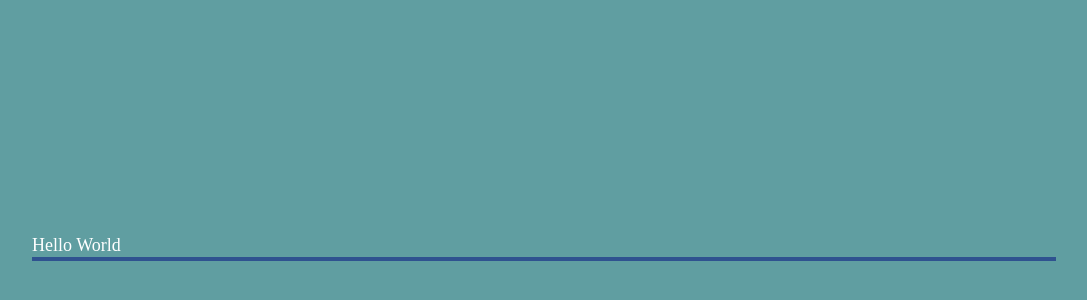
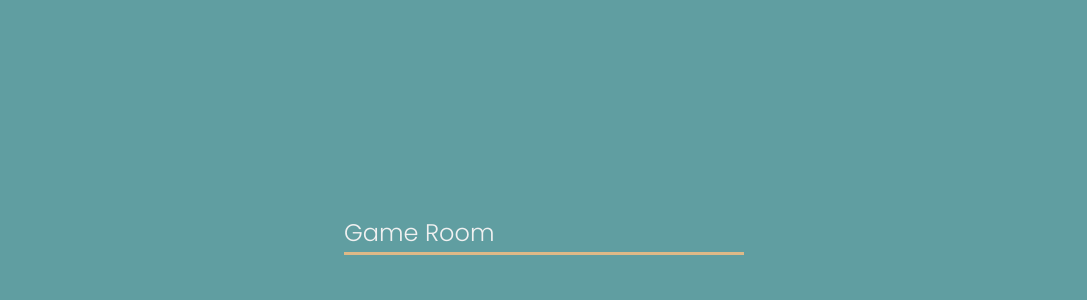
Before and after one commit to AugustinSorel/mutiplayer-tic-tac-toe, a React (Create React App) app in the folder client/: page / in a window 1280 px wide. Shown: the part 164-464 px from the top of the page, without its empty margins (96-1183 px from the left). Built offline with nearby package versions, Linux system fonts and the light colour scheme.

Commit message:
cleaner code

```diff
--- a/client/src/shared/components/formElements/Input/Input.styled.ts
+++ b/client/src/shared/components/formElements/Input/Input.styled.ts
@@ -4,49 +4,28 @@ import styled from "styled-components";
 export const InputContainer = styled.div`
   position: relative;
   width: 80%;
-  padding: 18px;
-  padding-bottom: 30px;
-  border-bottom: 1px solid #2f528f;
+  max-width: 400px;
+  border-bottom: var(--border-height) solid var(--accent-color);
 `;
 
 export const InputStyle = styled(motion.input)`
+  font-size: var(--font-size-large);
+  font-weight: var(--font-weight-regular);
+  color: var(--text-color);
+  width: 100%;
+  border: none;
+  outline: none;
   background: transparent;
-  /* background: blue; */
+  font-family: inherit;
+`;
+
+export const Label = styled(motion.label)`
+  font-size: var(--font-size-large);
+  font-weight: var(--font-weight-light);
   position: absolute;
   left: 0;
-  top: 50%;
-  color: var(--text-color);
-  border: none;
-  outline: none;
-
-  &:focus {
-    outline: none;
-  }
-  &::placeholder {
-    color: #fff;
-  }
+  bottom: 10px;
+  line-height: 18px;
+  pointer-events: none;
+  text-transform: capitalize;
 `;
-
-export const Label = styled(motion.span)`
-  align-self: center;
-  position: absolute;
-  left: 0;
-  top: 50%;
-  grid-area: input;
-  font-family: Montserrat;
-  font-size: 18px;
-  line-height: 18px;
-  text-align: left;
-  pointer-events: none;
-  font-weight: normal;
-  /* background: green; */
-`;
-
-export const Underline = styled.div`
-  position: absolute;
-  background-color: #2f528f;
-  bottom: 0;
-  left: 0;
-  width: 100%;
-  height: 3px;
-`;
--- a/client/src/shared/components/formElements/Input/index.tsx
+++ b/client/src/shared/components/formElements/Input/index.tsx
@@ -1,47 +1,44 @@
-import { TapInfo, useCycle } from "framer-motion";
 import { useState } from "react";
-import { InputContainer, InputStyle, Label, Underline } from "./Input.styled";
+import { InputContainer, InputStyle, Label } from "./Input.styled";
 
 const variantsLabel = {
-  active: {
-    x: -15,
-    y: -20,
+  moveToTop: {
+    x: -22,
+    y: -30,
     scale: 0.7,
   },
-  inactive: { x: 0, y: 0, scale: 1 },
+  moveBack: { x: 0, y: 0, scale: 1 },
 };
+const Input = () => {
+  const [isInputFocused, setIsInputFocused] = useState(false);
+  const [inputValue, setInputValue] = useState("");
 
-const motionLabel = (state: string) => {
-  return {
-    animate: state,
-    variants: variantsLabel,
-  };
-};
-
-const Input = () => {
-  const [focus, cycleFocus] = useCycle("inactive", "active");
-  const [blur, cycleBlur] = useCycle("inactive", "active");
-
-  const [value, setValue] = useState("");
-
-  const onTapStart = (
-    event: MouseEvent | TouchEvent | PointerEvent,
-    info: TapInfo
-  ) => {
-    focus === "inactive" && cycleFocus();
-    return blur === "inactive" && cycleBlur();
+  const onTapStart = () => {
+    setIsInputFocused(true);
   };
 
   const onBlur = () => {
-    value === "" && cycleFocus();
-    cycleBlur();
+    setIsInputFocused(!(inputValue === ""));
+  };
+
+  const onChangeHandler = (e: React.ChangeEvent<HTMLInputElement>) => {
+    setInputValue(e.target.value);
   };
 
   return (
     <InputContainer>
-      <InputStyle type={"text"} onTap={onTapStart} onBlur={onBlur} />
-      <Label {...motionLabel(focus)}>Hello World</Label>
-      <Underline />
+      <InputStyle
+        type={"text"}
+        onTap={onTapStart}
+        onBlur={onBlur}
+        onChange={onChangeHandler}
+      />
+      <Label
+        animate={isInputFocused ? "moveToTop" : "moveBack"}
+        variants={variantsLabel}
+      >
+        game room
+      </Label>
     </InputContainer>
   );
 };
--- a/client/src/shared/styles/globalStyle.ts
+++ b/client/src/shared/styles/globalStyle.ts
@@ -10,12 +10,31 @@ const GlobalStyle = createGlobalStyle`
     :root {
         --background-color: ${({ theme }) => theme.colors.backgroundColor};
         --text-color: ${({ theme }) => theme.colors.textColor};
+        --accent-color: ${({ theme }) => theme.colors.accentColor};
+
+        --font-size-extra-small: ${({ theme }) => theme.fontSizes.extraSmall};
+        --font-size-small: ${({ theme }) => theme.fontSizes.small};
+        --font-size-medium: ${({ theme }) => theme.fontSizes.medium};
+        --font-size-large: ${({ theme }) => theme.fontSizes.large};
+        --font-size-extra-large: ${({ theme }) => theme.fontSizes.extraLarge};
+
+        --border-radius: ${({ theme }) => theme.sizes.borderRadius};
+        --border-height: ${({ theme }) => theme.sizes.borderHeight};
+
+        --font-weight-light: ${({ theme }) => theme.fontweights.light};
+        --font-weight-regular: ${({ theme }) => theme.fontweights.regular};
+        --font-weight-bold: ${({ theme }) => theme.fontweights.bold};
     }
 
     body{
         background-color: var(--background-color);
-        color: white;
+        color: var(--text-color);
         font-family: 'Poppins', sans-serif;
+        font-size: var(--font-size-medium);
+    }
+
+    ::selection{
+        background-color: var(--accent-color);
     }
 `;
 
--- a/client/src/shared/styles/theme.ts
+++ b/client/src/shared/styles/theme.ts
@@ -4,6 +4,26 @@ const theme: DefaultTheme = {
   colors: {
     backgroundColor: "#609EA1",
     textColor: "#F1F1F1",
+    accentColor: "#DEB987",
+  },
+
+  fontSizes: {
+    extraSmall: "0.5rem",
+    small: "0.75rem",
+    medium: "1rem",
+    large: "1.5rem",
+    extraLarge: "2rem",
+  },
+
+  sizes: {
+    borderRadius: "24px",
+    borderHeight: "3px",
+  },
+
+  fontweights: {
+    light: "300",
+    regular: "400",
+    bold: "700",
   },
 };
 
```
Also changed, not shown: client/src/shared/styles/styled.d.ts (+20 -0 lines).
